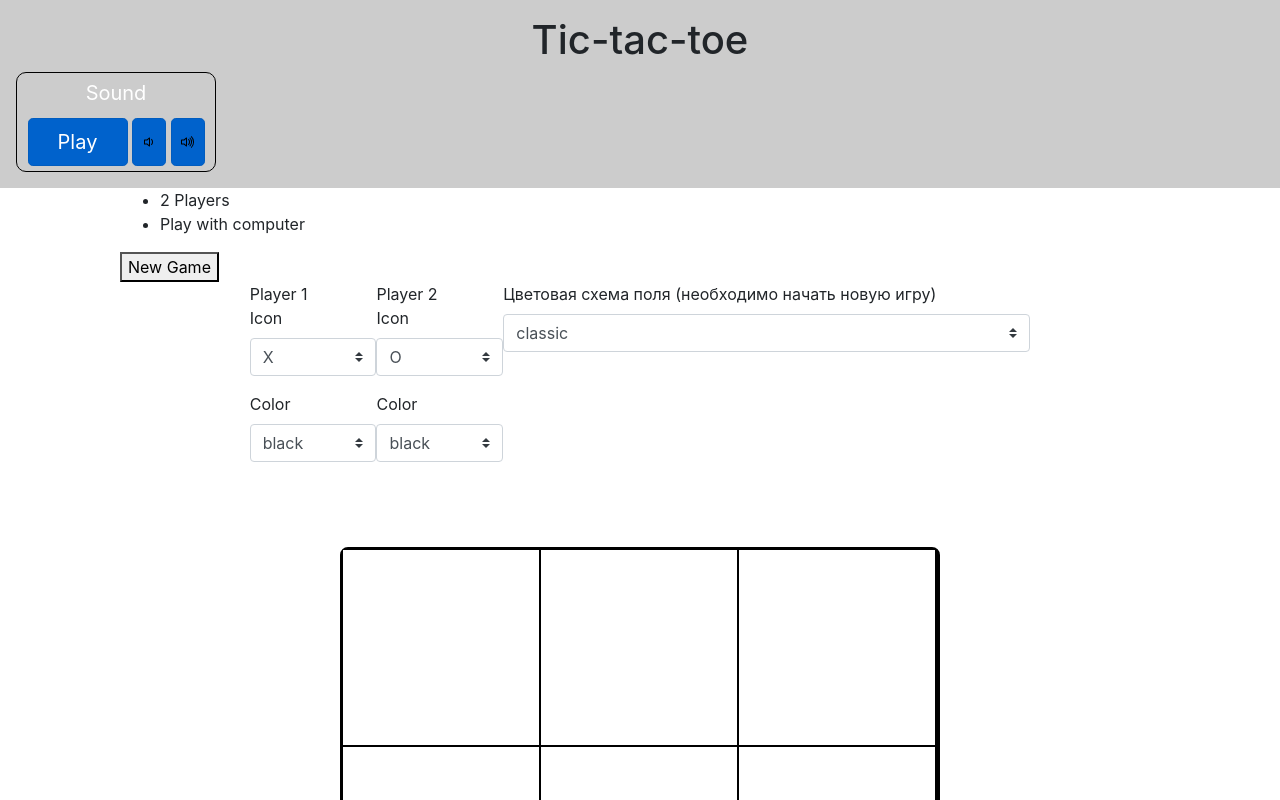
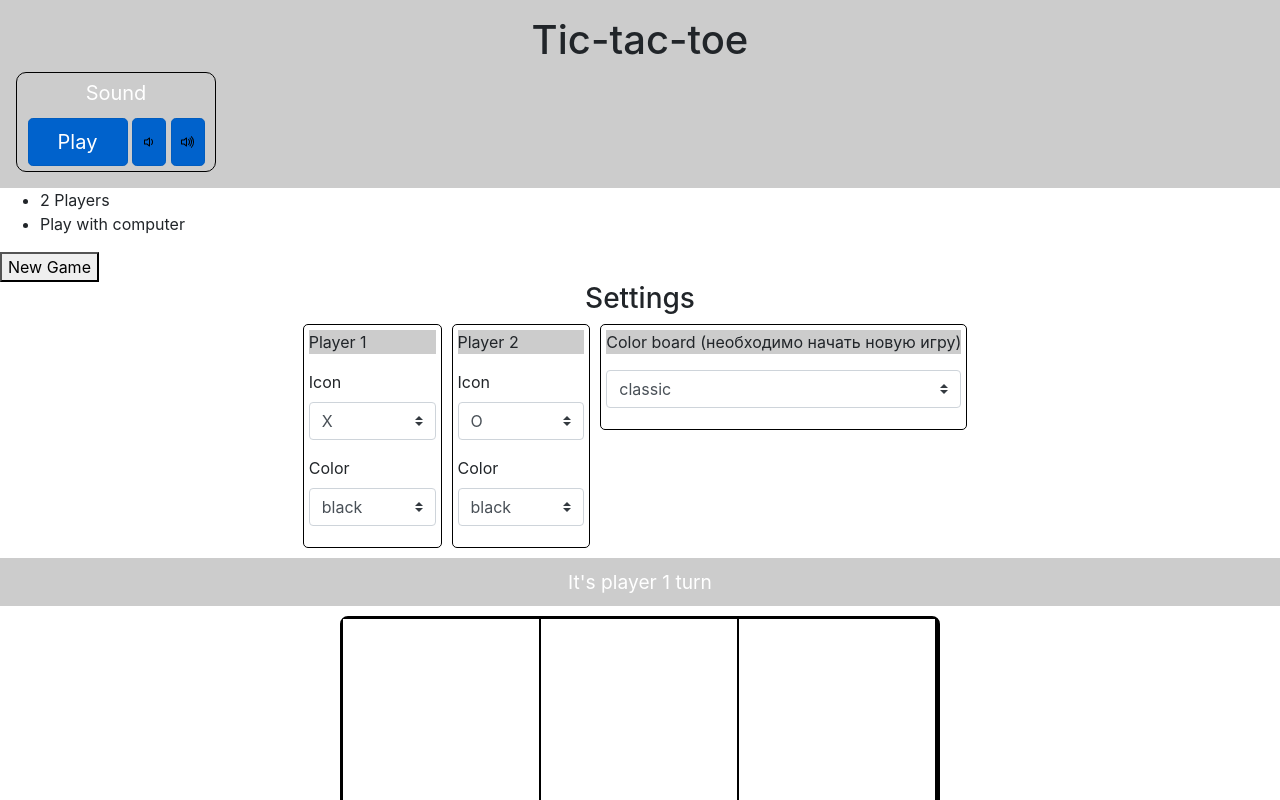
Before and after one commit to Mobidikt/tic-tac-toe, a React (Create React App) app: page / in a window 1280 px wide. Shown: the top 800 px of the page. Built offline with nearby package versions, Linux system fonts and the light colour scheme.

Commit message:
feat: settings styles

```diff
--- a/src/components/Header/Header.css
+++ b/src/components/Header/Header.css
@@ -1,7 +1,3 @@
-.settings{
-    display: flex;
-    justify-content: center;
-}
 .form{
     padding: 1px solid black;
 }
--- a/src/components/Header/Header.tsx
+++ b/src/components/Header/Header.tsx
@@ -3,7 +3,6 @@ import Music from '../Music/Music';
 import './Header.css'
 
 function Header() {
-
   return (
     <header  className='text-center text-lg-left'>
       <div className='text-center p-3' style={{ backgroundColor: 'rgba(0, 0, 0, 0.2)' }}>
@@ -13,6 +12,4 @@ function Header() {
     </header>
   );
 }
-
-
 export default Header;
--- a/src/components/Main/Main.css
+++ b/src/components/Main/Main.css
@@ -1,12 +1,14 @@
 .main {
-  padding: 0px 10% 30px;
+  padding: 0px 0 30px;
   background-color: #fff;
 }
 
 .main>.info {
+  background-color: rgba(0, 0, 0, 0.2);
   color: #fff;
   text-align: center;
-  padding: 30px 0;
+  padding: 10px 0;
+  margin-bottom: 10px;
   font-size: 1.5rem;
 }
 
@@ -187,12 +189,41 @@
   border-right: none;
 }
 
+.settings{
+  display: flex;
+  flex-direction: column;
+  align-items: center;
+}
+.settings__wrapper{
+  display: flex;
+  flex-wrap: wrap;
+  justify-content: center;
+  align-items: flex-start;
+}
+.setting__player{
+  padding: 5px;
+  box-sizing: border-box;
+  margin-right: 10px;
+  margin-bottom: 10px;
+  border: 1px solid black;
+  border-radius: 5px;
+  }
+  .setting__board{
+    padding: 5px;
+  box-sizing: border-box;
+  margin-right: 10px;
+  border: 1px solid black;
+  border-radius: 5px;
+  margin-bottom: 10px;
+  }
+  .setting__title{
+    background-color: rgba(0, 0, 0, 0.2);
+  }
 @media (max-width: 1400px) {
   .main {
-    padding: 0px 120px;
+    padding: 0px ;
   }
   .main>.info {
-    padding: 20px 0;
     font-size: 1.2rem;
   }
   .main>.board>.board-row>.cell {
@@ -205,6 +236,6 @@
 
 @media (max-width: 575px) {
   .main {
-    padding: 0px 50px;
+    padding: 0px 5px;
   }
 }
--- a/src/components/Main/Main.js
+++ b/src/components/Main/Main.js
@@ -164,15 +164,19 @@ class Main extends Component {
       <main className='main'>
         <Menu />
         <div className='settings'>
-          <div className='setting__paleyr'>
-            Player 1
+          <h3 className='settings__title'>Settings</h3>
+          <div className='settings__wrapper'>
+            <div className='setting__player'>
+              <p className='setting__title'>Player 1</p>
               <Form>
                 <Form.Group controlId='exampleForm.SelectCustom'>
                   <Form.Label>Icon</Form.Label>
                   <Form.Control
                     as='select'
                     custom
-                  onClick={(e) => (this.context.playerIconOne = e.target.value)}
+                    onClick={(e) =>
+                      (this.context.playerIconOne = e.target.value)
+                    }
                   >
                     <option>Х</option>
                     <option>+</option>
@@ -196,15 +200,17 @@ class Main extends Component {
                 </Form.Group>
               </Form>
             </div>
-          <div className='setting__paleyr'>
-            Player 2
+            <div className='setting__player'>
+              <p className='setting__title'>Player 2 </p>
               <Form>
                 <Form.Group controlId='exampleForm.SelectCustom'>
                   <Form.Label>Icon</Form.Label>
                   <Form.Control
                     as='select'
                     custom
-                  onClick={(e) => (this.context.playerIconTwo = e.target.value)}
+                    onClick={(e) =>
+                      (this.context.playerIconTwo = e.target.value)
+                    }
                   >
                     <option>О</option>
                     <option>/\</option>
@@ -229,11 +235,11 @@ class Main extends Component {
               </Form>
             </div>
             <div className='setting__board'>
+              <p className='setting__title'>
+                Color board (необходимо начать новую игру)
+              </p>
               <Form>
                 <Form.Group controlId='exampleForm.SelectCustom'>
-                <Form.Label>
-                  Цветовая схема поля (необходимо начать новую игру)
-                </Form.Label>
                   <Form.Control
                     as='select'
                     custom
@@ -249,6 +255,7 @@ class Main extends Component {
               </Form>
             </div>
           </div>
+        </div>
         <div className='info'>{textInfo}</div>
         <Board />
       </main>
```
Lines whose indentation alone changed are shown as unchanged.
